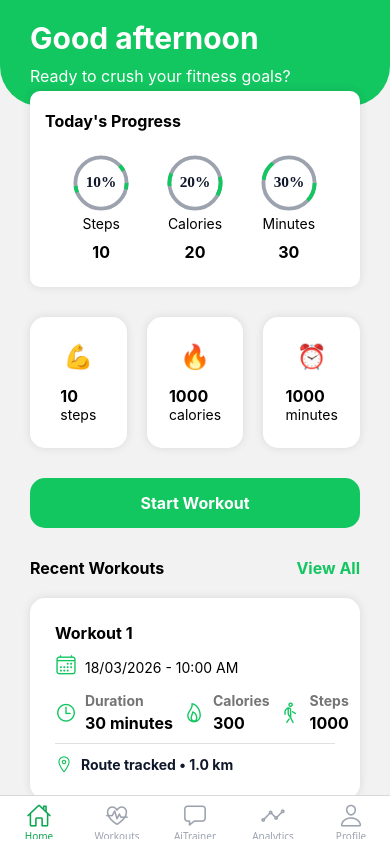
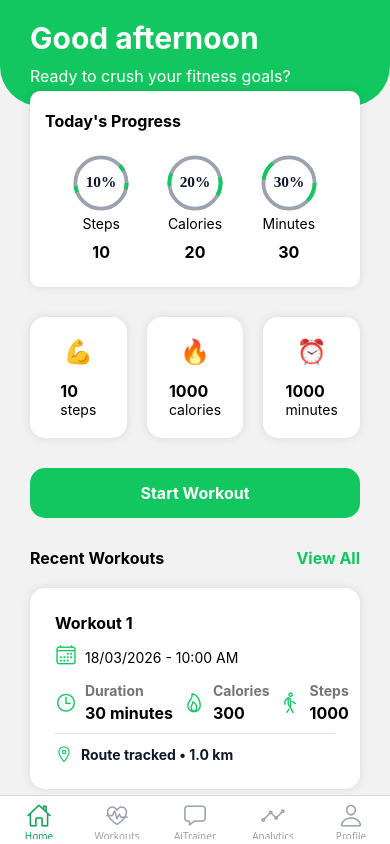
Before and after one commit to IvanTsve/fit-native-cardio, a React Native app: screen /Home in a window 390 px wide. Built offline with nearby package versions, Linux system fonts and the light colour scheme.

Commit message:
Update SingleStat.jsx

```diff
--- a/src/components/Common/SingleStat.jsx
+++ b/src/components/Common/SingleStat.jsx
@@ -20,7 +20,7 @@ const styles = StyleSheet.create({
         alignItems: 'center',
         justifyContent: 'center',
         flex: 1,
-        padding: 25,
+        padding: 20,
         borderRadius: 15,
         boxShadow: '0 0 10px 0 rgba(0, 0, 0, 0.1)',
         gap: 15,
```
